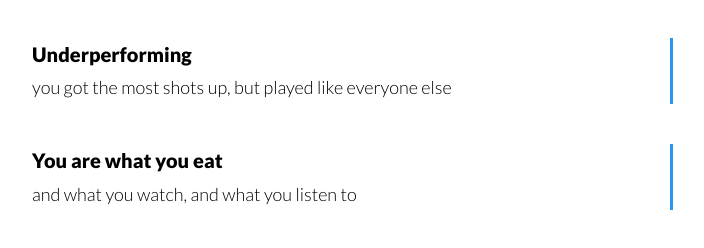
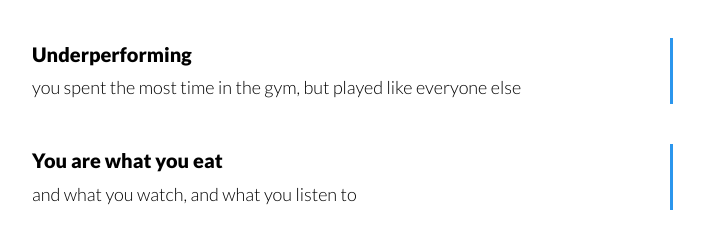
Before and after one commit to samcal/thenewrad.io, a Jekyll site: the page built from index.html, in a window 1280 px wide. Shown: the part 294-542 px from the top of the page, without its empty margins (304-1008 px from the left). Built offline with Jekyll 4.4.1, drawn with Linux system fonts in a browser that asks for light colours.

```diff
--- a/_posts/2015-02-20-underperforming.markdown
+++ b/_posts/2015-02-20-underperforming.markdown
@@ -1,7 +1,7 @@
 ---
-layout: in_progress
+layout: post
 title: "Underperforming"
-subtitle: "you got the most shots up, but played like everyone else"
+subtitle: "you spent the most time in the gym, but played like everyone else"
 author: "Royce Branning"
 date: 2015-02-11
 categories: rbfasho
```
